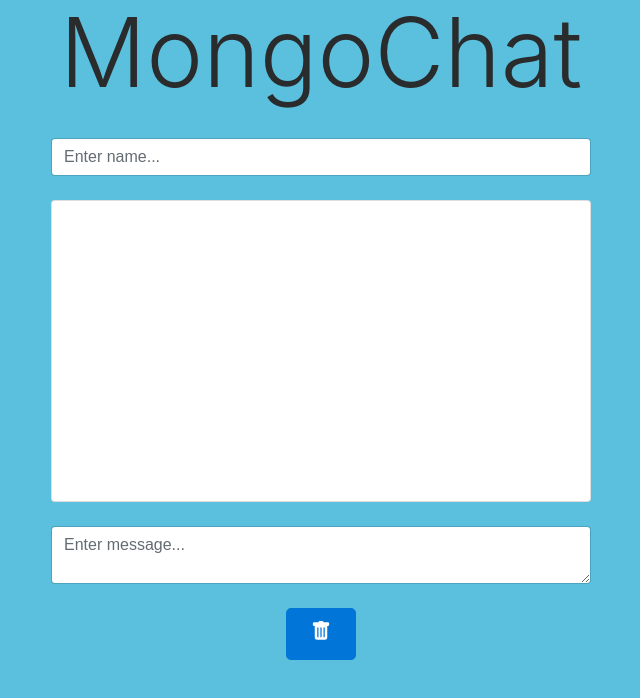
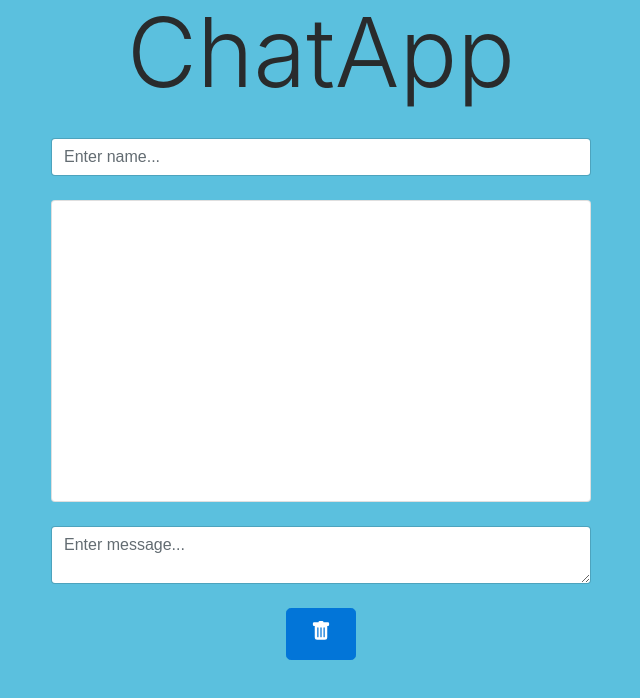
Before and after one commit to LeilaSmh/ChatAppMongo, a website: page index.html in a window 1280 px wide. Shown: the whole page, without its empty margins (319-959 px from the left). Drawn offline with nearby package versions, Linux system fonts and the light colour scheme; no server answers.

Commit message:
Update index.html

```diff
--- a/index.html
+++ b/index.html
@@ -5,7 +5,7 @@
     <meta name="viewport" content="width=device-width, initial-scale=1.0">
     <meta http-equiv="X-UA-Compatible" content="ie=edge">
     <link rel="stylesheet" href="https://maxcdn.bootstrapcdn.com/bootstrap/4.0.0-alpha.6/css/bootstrap.min.css" integrity="sha384-rwoIResjU2yc3z8GV/NPeZWAv56rSmLldC3R/AZzGRnGxQQKnKkoFVhFQhNUwEyJ" crossorigin="anonymous">
-    <title>MongoChat</title>
+    <title>ChatApp</title>
     <style>
         #messages{height:300px;}
     </style>
@@ -15,7 +15,7 @@
         <div class="row">
             <div class="col-md-6 offset-md-3 col-sm-12">
                 <h1 class="display-1 text-center">
-                    MongoChat
+                    ChatApp
                 </h1>
                 <br>
                 <div id="chat">
```
